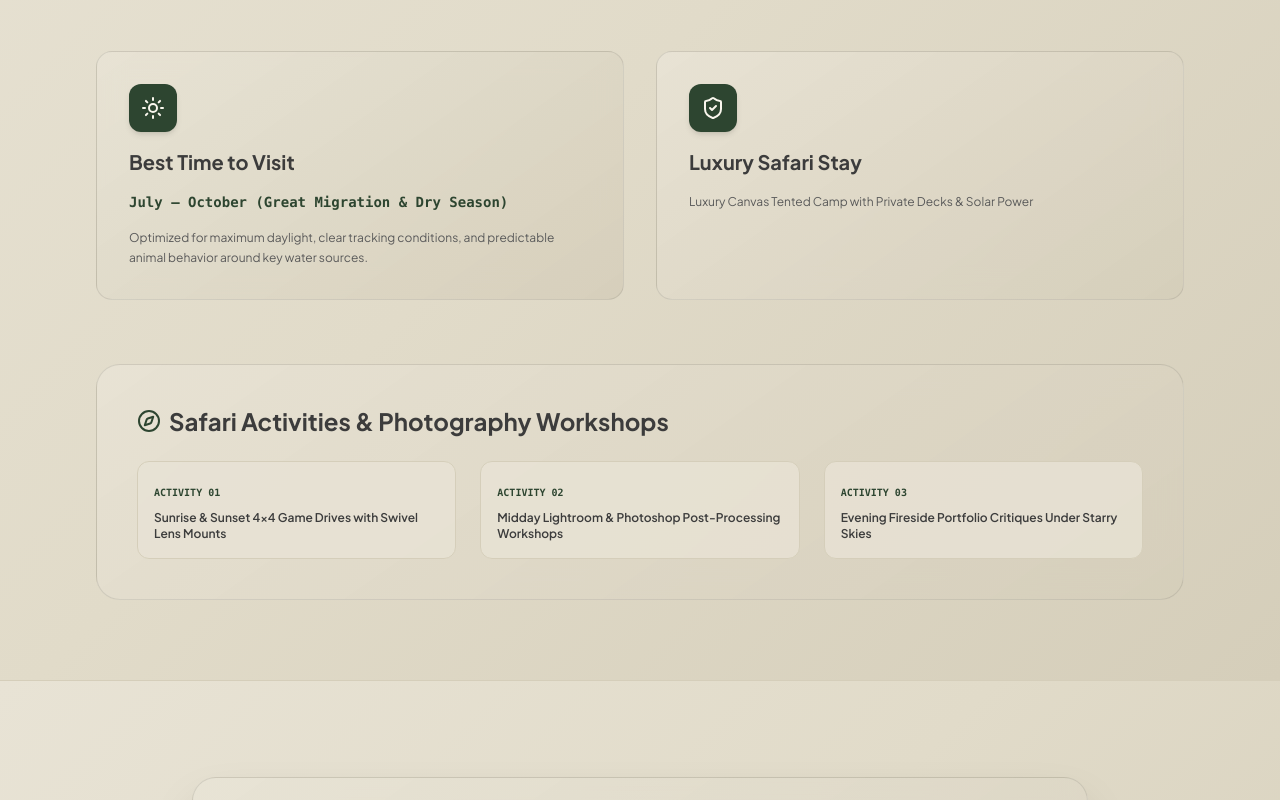
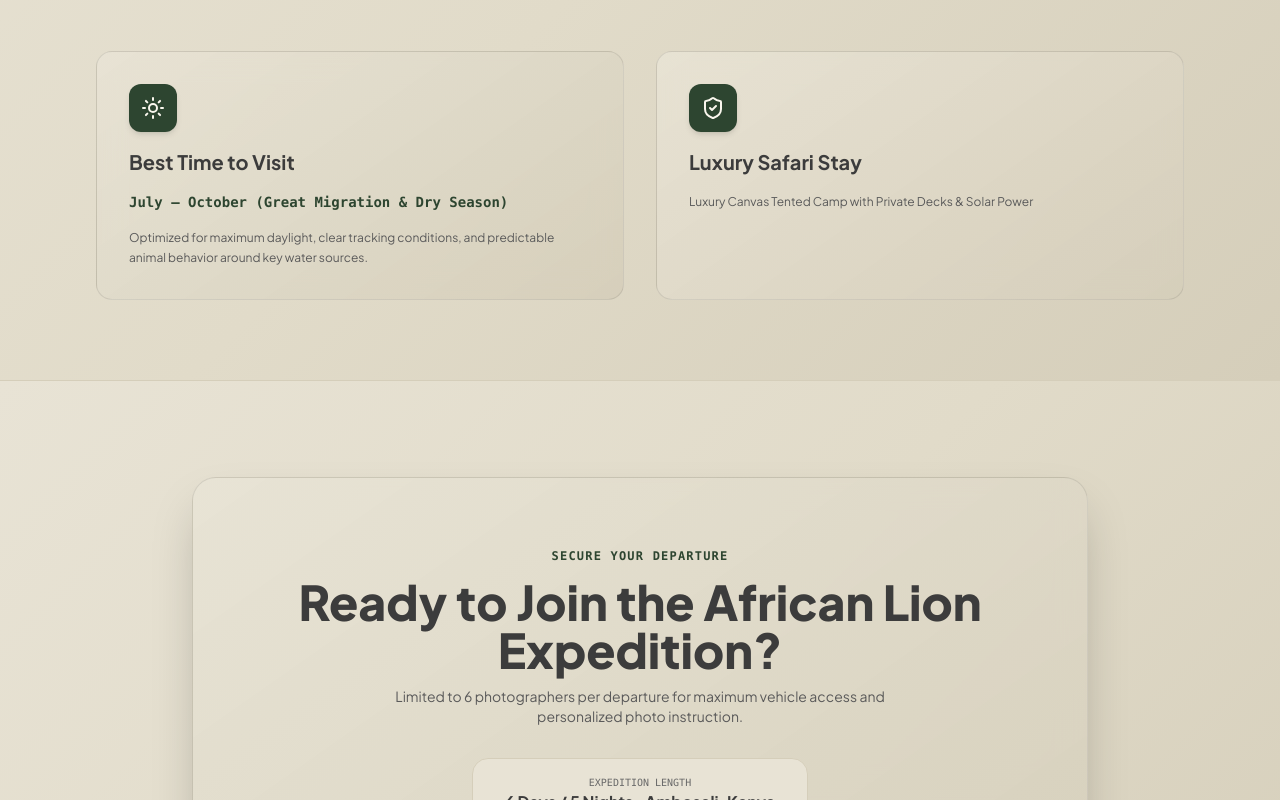
Before and after one commit to jinit-00/tour, a React (Vite) app in the folder client/: page /tours/amboseli-safari/story in a window 1280 px wide. Shown: the part 1672-2472 px from the top of the page. Built offline with nearby package versions, Linux system fonts and the light colour scheme; no server answers.

Commit message:
Remove Safari Activities and Photography Workshops section

```diff
--- a/client/src/pages/SafariStory.jsx
+++ b/client/src/pages/SafariStory.jsx
@@ -3,7 +3,7 @@ import { useParams, Link } from 'react-router-dom';
 import { getTourDetail } from '../services/api';
 import { motion, useScroll, useTransform } from 'framer-motion';
 import {
-  Camera, ShieldCheck, Sun, Compass, ArrowRight, ChevronDown,
+  Camera, ShieldCheck, Sun, ArrowRight, ChevronDown,
   MapPin, CheckCircle2, Sparkles, ExternalLink, Hotel, Star
 } from 'lucide-react';
 import HotelDetailModal from '../components/tours/HotelDetailModal';
@@ -63,12 +63,7 @@ export default function SafariStory() {
           'Exclusive open-top 4x4 safari access with expert native trackers'
         ],
         bestSeason: 'November – April (Optimal Daylight & High Wildlife Movement)',
-        accommodation: 'Le Casa Lion Resort, Sasan Gir (A Premium Resort in Sasan Gir near Gir National Park)',
-        activities: [
-          'Morning & Afternoon Open 4x4 Gir Lion Safari Drives',
-          '1-on-1 Daily Telephoto Framing & Histogram Workshops',
-          'Evening Wildlife Conservation Discussions at Le Casa Resort'
-        ]
+        accommodation: 'Le Casa Lion Resort, Sasan Gir (A Premium Resort in Sasan Gir near Gir National Park)'
       }
     : isTiger
     ? {
@@ -81,12 +76,7 @@ export default function SafariStory() {
           'Lake-Side Golden Hour Water Sightings'
         ],
         bestSeason: 'October – April (Crisp Morning Light & Waterhole Sightings)',
-        accommodation: 'Heritage Jungle Lodge with Private Plunge Pools & Naturalist Library',
-        activities: [
-          'Exclusive Low-Seat Maruti Gypsy Safari Access',
-          'Banyan Ruins & Fortress Overlook Landscape Shoots',
-          'Macro & Bird Photography Workshops in Wetland Zones'
-        ]
+        accommodation: 'Heritage Jungle Lodge with Private Plunge Pools & Naturalist Library'
       }
     : isRhino
     ? {
@@ -99,12 +89,7 @@ export default function SafariStory() {
           'Sabie River Big 5 Waterhole Crossings'
         ],
         bestSeason: 'May – September (Dry Winter Season with Optimal Vegetation Clarity)',
-        accommodation: 'Sabie River Eco-Lodge with Timber Decks Overlooking Riverbeds',
-        activities: [
-          'Open 4x4 Tracking & Ranger Bush Walking Safaris',
-          'Thermal Imaging Night Patrol Access alongside Anti-Poaching Rangers',
-          'Wildlife Telephoto Pan & Action Framing Tutorials'
-        ]
+        accommodation: 'Sabie River Eco-Lodge with Timber Decks Overlooking Riverbeds'
       }
     : {
         animalName: 'African Lion',
@@ -116,12 +101,7 @@ export default function SafariStory() {
           'Tree-Climbing Leopard Spotting in Seronera Valley'
         ],
         bestSeason: 'July – October (Great Migration & Dry Season)',
-        accommodation: 'Luxury Canvas Tented Camp with Private Decks & Solar Power',
-        activities: [
-          'Sunrise & Sunset 4x4 Game Drives with Swivel Lens Mounts',
-          'Midday Lightroom & Photoshop Post-Processing Workshops',
-          'Evening Fireside Portfolio Critiques Under Starry Skies'
-        ]
+        accommodation: 'Luxury Canvas Tented Camp with Private Decks & Solar Power'
       };
 
   const hotelInfo = (isGir || tour?.hotelDetails) ? {
@@ -265,22 +245,6 @@ export default function SafariStory() {
             </div>
           </div>
 
-          {/* Daily Field Activities */}
-          <div className="glass-panel p-8 sm:p-10 rounded-3xl border border-sand-700 space-y-6">
-            <h3 className="text-2xl font-bold text-charcoal-900 flex items-center gap-2">
-              <Compass className="w-6 h-6 text-pine-800" />
-              <span>Safari Activities & Photography Workshops</span>
-            </h3>
-            <div className="grid grid-cols-1 md:grid-cols-3 gap-6">
-              {storyData.activities.map((act, idx) => (
-                <div key={idx} className="p-4 bg-sand-900/80 rounded-xl border border-sand-700 space-y-2">
-                  <span className="text-[10px] font-mono text-pine-800 uppercase font-bold">Activity 0{idx + 1}</span>
-                  <p className="text-xs font-semibold text-charcoal-900">{act}</p>
-                </div>
-              ))}
-            </div>
-          </div>
-
         </div>
       </section>
 
```
